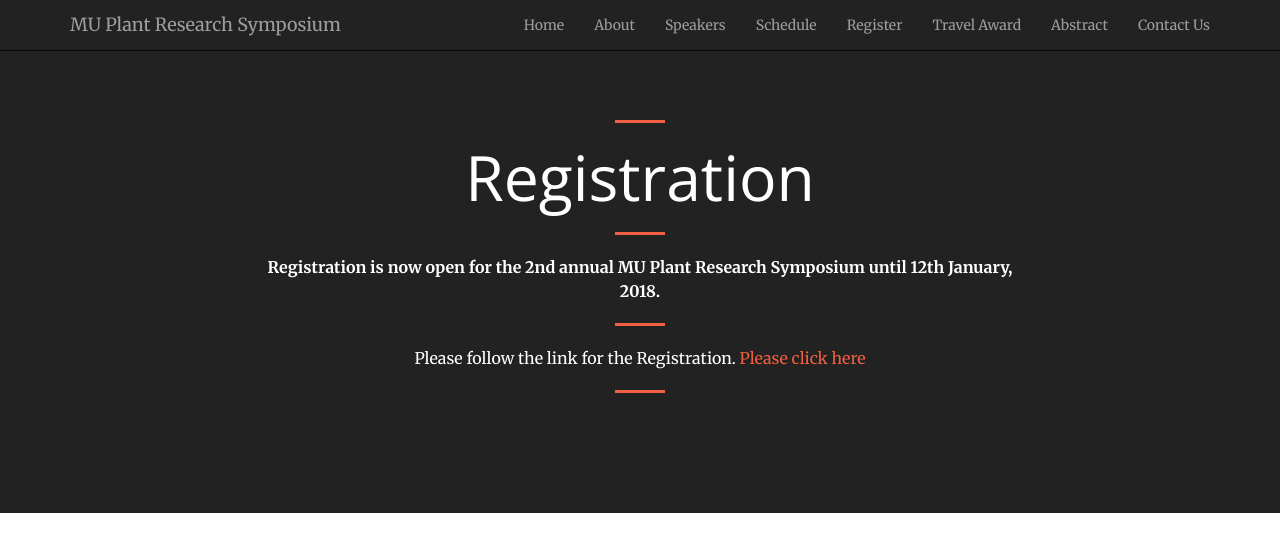
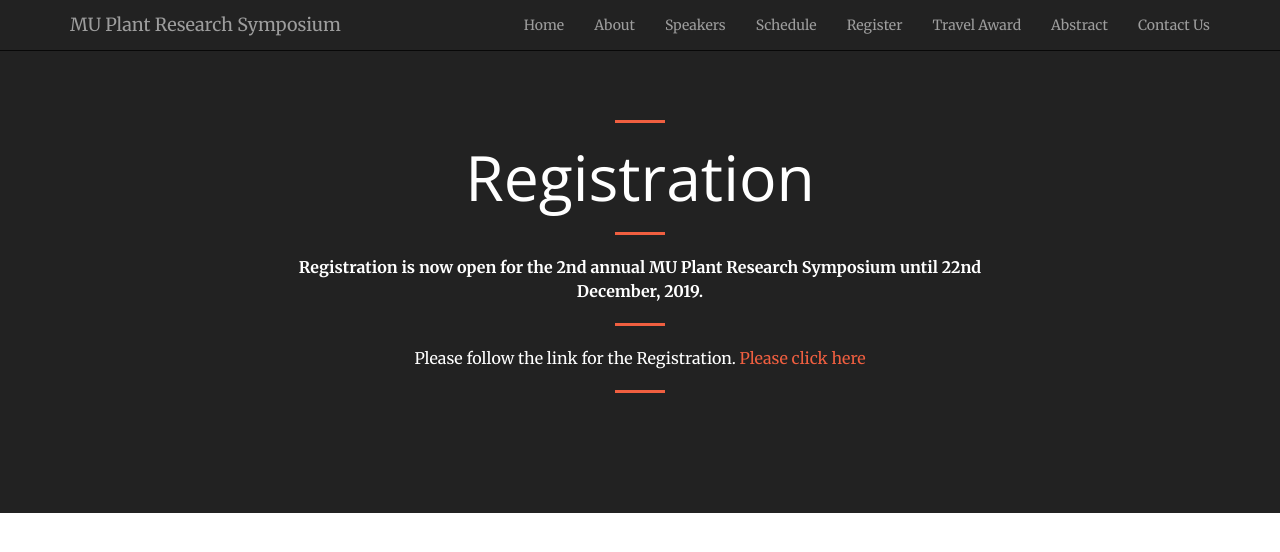
Before and after one commit to mupioneersymposium/mupioneersymposium.github.io, a Jekyll site: the page built from register.md, in a window 1280 px wide. Shown: the top 552 px of the page. Built offline with Jekyll 4.4.1, drawn with Linux system fonts in a browser that asks for light colours.

Commit message:
Update register.md
updated the date for the 2019 symposium

```diff
--- a/register.md
+++ b/register.md
@@ -5,7 +5,7 @@ layout: regular
 <hr style="clear: both;" />
 # Registration
 <hr style="clear: both;" />
-**Registration is now open for the 2nd annual MU Plant Research Symposium until 12th January, 2018.**
+**Registration is now open for the 2nd annual MU Plant Research Symposium until 22nd December, 2019.**
 <hr style="clear: both;" />
 Please follow the link for the Registration.  <a href="https://docs.google.com/forms/d/14sIsIanNSz7YTk_tA1m2vKuJVY3yl0B0jkw-HkNSYCU/edit#responses" target="_blank"> Please click here
 <hr style="clear: both;" />
```
